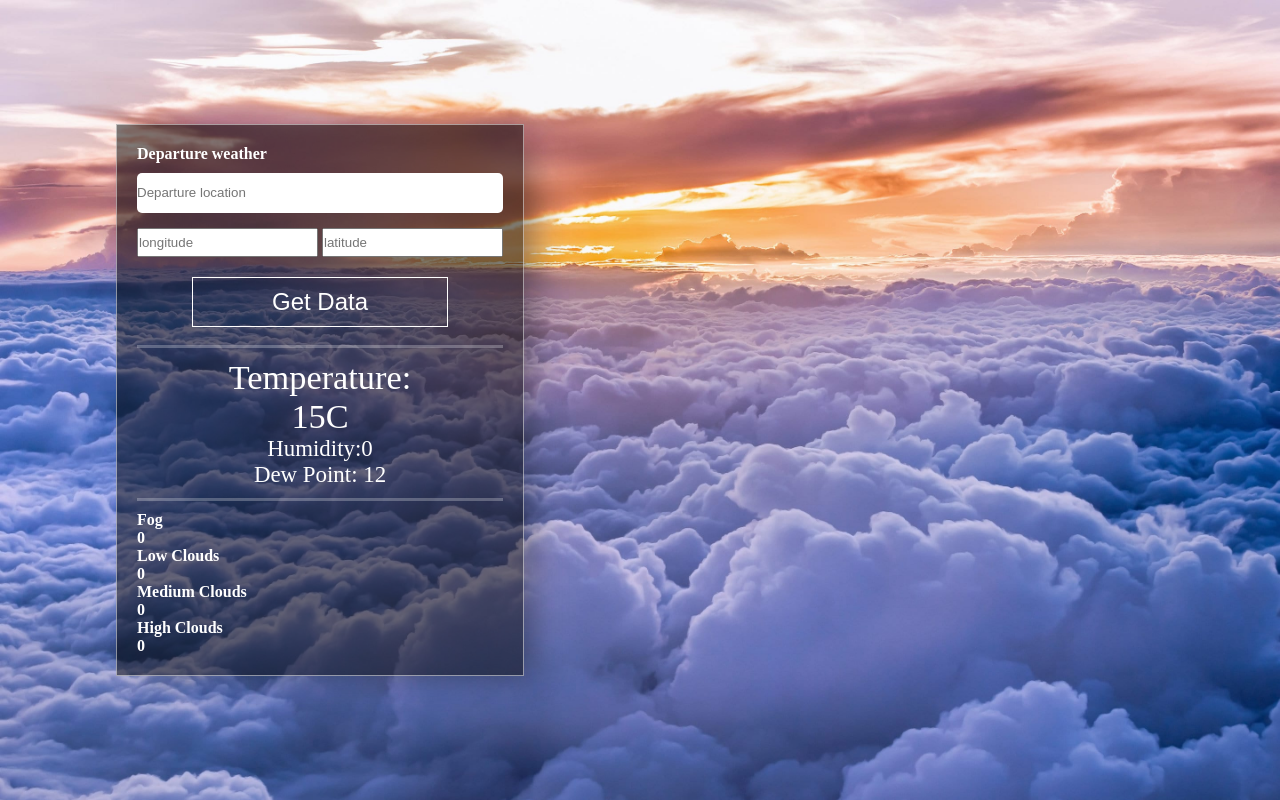
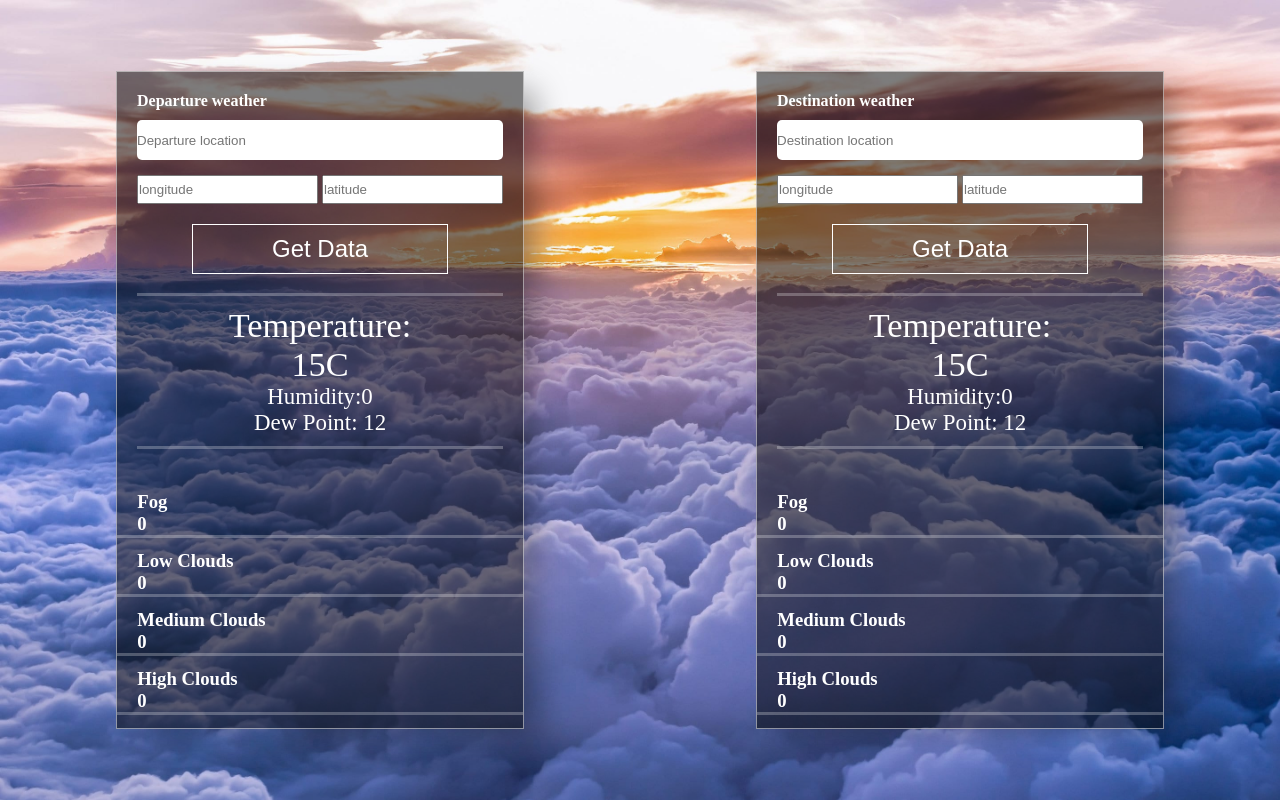
Before and after one commit to MiroIGPM/Weather-app, a plain HTML site: page index.html in a window 1280 px wide. Drawn offline with Linux system fonts and the light colour scheme.

Commit message:
adding html/css destination box

```diff
--- a/css/style.css
+++ b/css/style.css
@@ -5,15 +5,16 @@
 
 body{
     color: white;
+    background-image: url(../images/weather_back-min.jpg);
+    background-size: cover;
 }
 
 .container{
     width: 100%;
     height: 100vh;
     display: flex;
+    flex-direction: row;
     flex-wrap: wrap;
-    background-image: url(../images/weather_back-min.jpg);
-    background-size: cover;
 }
 
 .inner_container{
@@ -26,11 +27,13 @@ body{
 
 .box{
     background-color:rgba(0, 0, 0, 0.5);
-    padding: 20px;
     border: 1px solid rgba(255, 255, 255, 0.5);
     box-shadow: 20px 10px 30px -10px rgba(0,0,0,0.39);
 }
 
+.padding{
+    padding: 20px;
+}
 .place-input{
     width: 100%;
     height: auto;
@@ -86,13 +89,22 @@ ul li:first-child{
     font-size: 1.5em;
 }
 
+.bottom-box{
+    margin: 3% 0 3% 0;
+    text-indent: 5%;
+    border-bottom: 3px solid rgba(255, 255, 255, 0.25);
+}
+
+
 @media only screen and (max-width: 900px) {
     .container{
         flex-direction: column;
         justify-content: center;
         align-items: center;
+        height: auto;
     }
     .inner_container{
         width: 100%;
+        margin: 5% 0 5% 0;
     }
   }
--- a/index.html
+++ b/index.html
@@ -16,6 +16,7 @@
         <!-- DEPARTURE-->
         <div id="departure_container" class="inner_container">
             <div id="dep" class="departure box">
+                <div class="padding">
                     <h4>Departure weather</h4>
                     <input type="text" id="departure-search" class="departure-input place-input" placeholder="Departure location">
                     <div class="long-lat-inputs">
@@ -30,32 +31,71 @@
                             <li>Dew Point: 12</li>
                         </ul>
                     </div>
-                <div id="departure-output-graph" class="graph_departure">
+                </div>
+                <div id="departure-output-graph" class="graph">
                     <div class="bottom-box">
-                        <h4>Fog</h4>
-                        <h4>0</h4>
+                        <h3>Fog</h3>
+                        <h3>0</h3>
                     </div>
                     <div class="bottom-box">
-                        <h4>Low Clouds</h4>
-                        <h4>0</h4>
+                        <h3>Low Clouds</h3>
+                        <h3>0</h3>
                     </div class="bottom-box">
                     <div class="bottom-box">
-                        <h4>Medium Clouds</h4>
-                        <h4>0</h4>
+                        <h3>Medium Clouds</h3>
+                        <h3>0</h3>
                     </div>
                     <div class="bottom-box">
-                        <h4>High Clouds</h4>
-                        <h4>0</h4>
+                        <h3>High Clouds</h3>
+                        <h3>0</h3>
                     <div>
-
+                </div>
+            </div>
         </div>
         </div>
         </div>
 
+
     <!--DESTINATION-->
-        <div id="destination_container" class="inner_container"></div>
+        <div id="destination_container" class="inner_container">
+            <div id="dest" class="destination box">
+                <div class="padding">
+                    <h4>Destination weather</h4>
+                    <input type="text" id="destination-search" class="destination-input place-input" placeholder="Destination location">
+                    <div class="long-lat-inputs">
+                            <input type="number" name="departure" id="destination_longitude" class="geo-input" placeholder="longitude">
+                            <input type="number" name="departure" class="latitude geo-input" id="destination_latitude" placeholder="latitude">
+                    </div>
+                    <button class="getData button" id="destination-button" onclick="getData()">Get Data</button>
+                    <div class="top-box">
+                        <ul id="destination-output">
+                                <li><span>Temperature:</span><br>15C</li>
+                                <li>Humidity:0</li>
+                                <li>Dew Point: 12</li>
+                        </ul>
+                    </div>
+                </div>
+                <div id="destination-output-graph" class="graph">
+                        <div class="bottom-box">
+                            <h3>Fog</h3>
+                            <h3>0</h3>
+                        </div>
+                        <div class="bottom-box">
+                            <h3>Low Clouds</h3>
+                            <h3>0</h3>
+                        </div class="bottom-box">
+                        <div class="bottom-box">
+                            <h3>Medium Clouds</h3>
+                            <h3>0</h3>
+                        </div>
+                        <div class="bottom-box">
+                            <h3>High Clouds</h3>
+                            <h3>0</h3>
+                        <div>
+                </div>
+            </div>
+        </div>
 
     </div>
-
 </body>
 </html>
```
Lines whose indentation alone changed are shown as unchanged.
